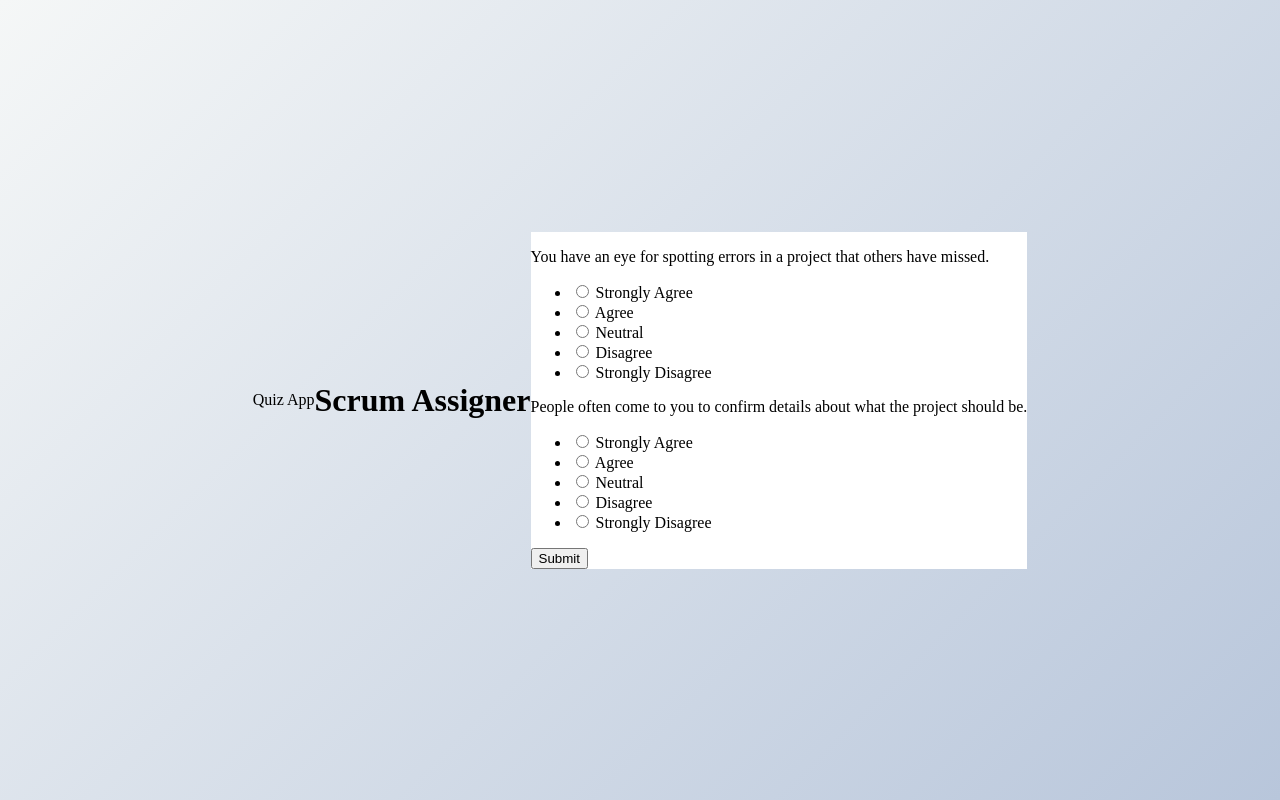
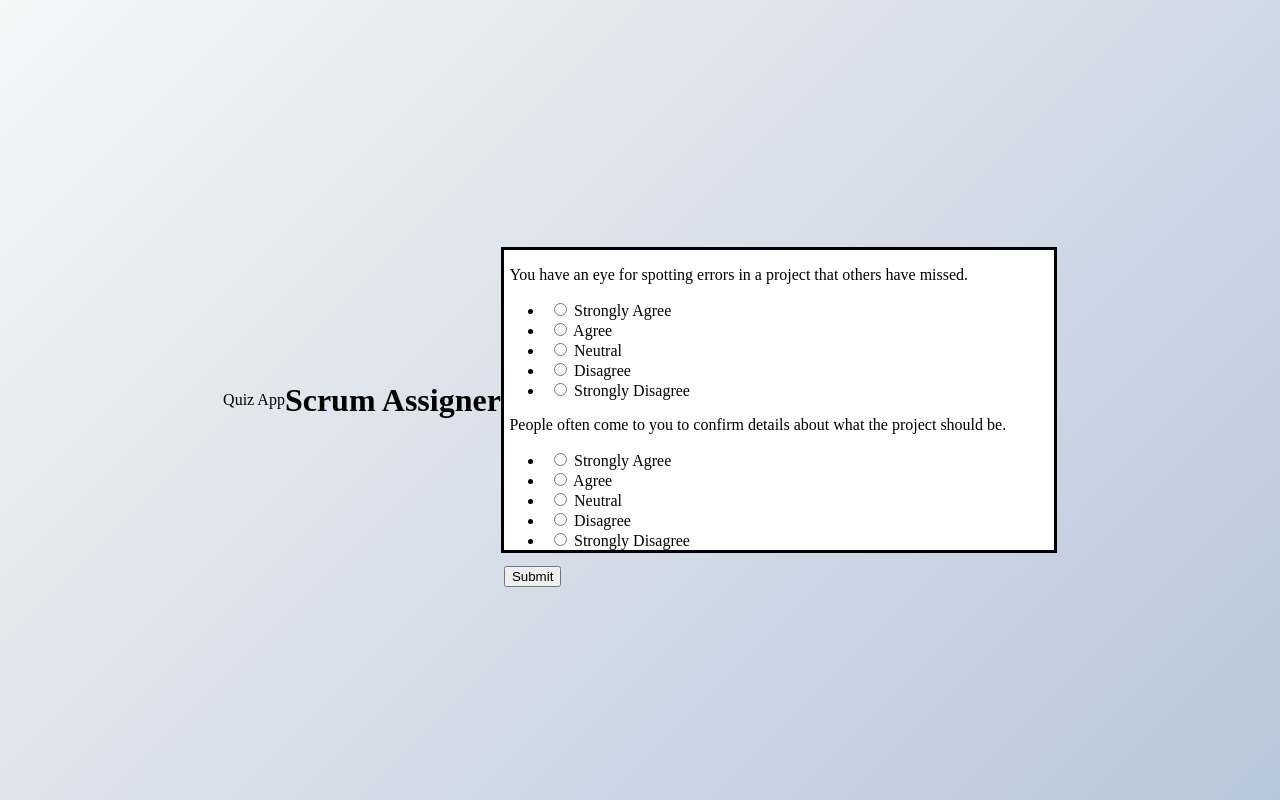
Before and after one commit to Crysmah/interactive-quiz, a plain HTML site: page index.html in a window 1280 px wide. Drawn offline with Linux system fonts and the light colour scheme.

Commit message:
Small formatting changes in CSS file

```diff
--- a/style.css
+++ b/style.css
@@ -12,5 +12,8 @@ body{
 }
 .quiz-container{
     background-color: #fff;
-
+    width: 550px;
+    height: 300px;
+    border: solid;
+    text-indent: 1%;
 }
```
